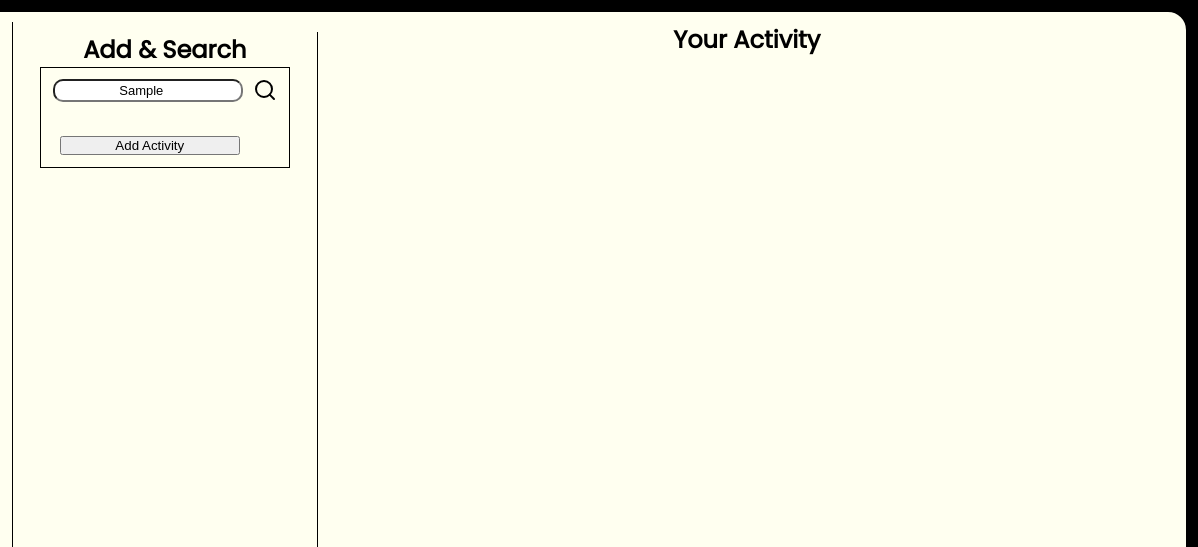
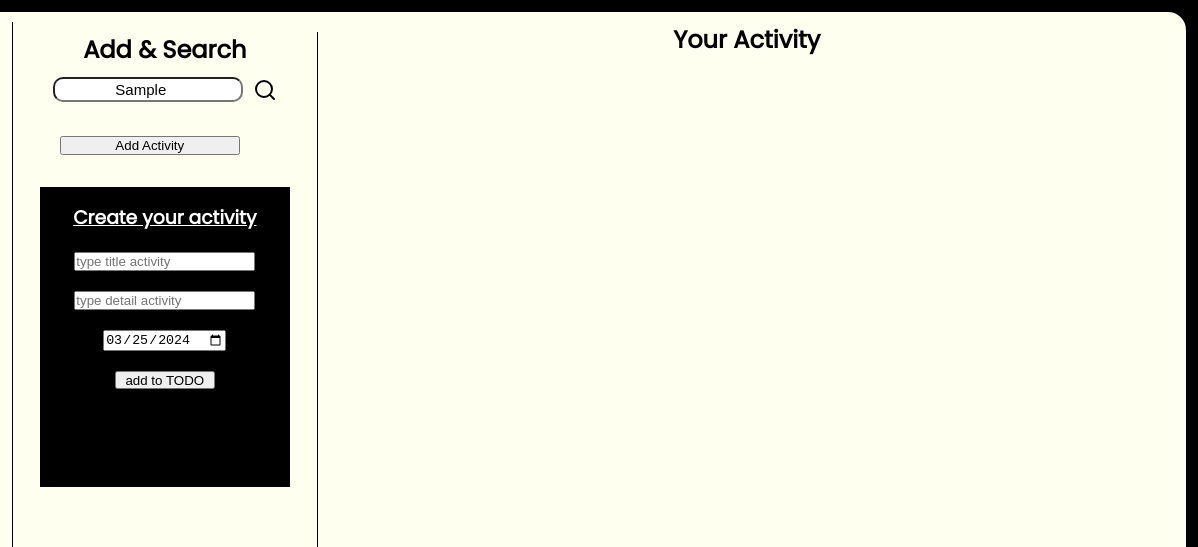
Before and after one commit to WillyRumapea/New-TODO-List, a plain HTML site: page index.html in a window 1280 px wide. Both pictures are taken after typing "Sample" into the empty fields and a click on the button "Add Activity". Shown: the top 547 px of the page, 82-1280 px from the left. Drawn offline with nearby package versions, Linux system fonts and the light colour scheme.

Commit message:
menambahkan js untuk dom dan lebih interaktif

```diff
--- a/css/style.css
+++ b/css/style.css
@@ -70,7 +70,6 @@ nav ul li {
   padding: 10px;
   align-items: center;
   justify-content: center;
-  border: 1px solid;
 }
 
 form#search-activity-form {
@@ -82,7 +81,7 @@ form#search-activity-form {
 
 form#search-activity-form input#search-activity {
   width: 190px;
-  font-size: 13px;
+  font-size: 15px;
   border-radius: 10px;
   text-align: center;
   padding: 2px;
@@ -93,6 +92,27 @@ label.add-activity-label button#add-activity {
   margin-right: 30px;
 }
 
+.add-activity-box {
+  width: 250px;
+  height: 300px;
+  background-color: black;
+  display: flex;
+  flex-direction: column;
+  align-items: center;
+  gap: 20px;
+  padding: 1rem;
+}
+
+.h3-box-add-activity {
+  color: #fff;
+  text-align: center;
+  text-decoration: underline;
+}
+
+.button-box-add-activity {
+  width: 100px;
+  height: 18px;
+}
 /* add & search section */
 #todo-list {
   width: 70.5%;
--- a/js/script.js
+++ b/js/script.js
@@ -0,0 +1,44 @@
+const makeTodo = document.getElementById("make-todo");
+const checkTodo = document.getElementById("check-todo");
+const clearTodo = document.getElementById("clear-todo");
+const searchActivity = document.getElementById("search-activity");
+const addActivity = document.getElementById("add-activity");
+const todoList = document.getElementById("todo-list");
+const activityGroup = document.getElementsByClassName("activity-group")[0];
+
+addActivity.addEventListener("click", () => {
+  // mebuat element box activity
+  let boxAddActivity = document.createElement("div");
+  let h3BoxAddActivity = document.createElement("h3");
+  let titleBoxAddActivity = document.createElement("input");
+  titleBoxAddActivity.type = "text";
+  titleBoxAddActivity.placeholder = "type title activity";
+
+  let detailBoxAddActivity = document.createElement("input");
+  detailBoxAddActivity.type = "text";
+  detailBoxAddActivity.placeholder = "type detail activity";
+
+  let dateBoxAddActivity = document.createElement("input");
+  dateBoxAddActivity.type = "date";
+
+  let buttonBoxAddActivity = document.createElement("button");
+  buttonBoxAddActivity.textContent = "add to TODO List";
+
+  // pemberian style untuk setiap element
+  boxAddActivity.className = "add-activity-box";
+  h3BoxAddActivity.className = "h3-box-add-activity";
+  h3BoxAddActivity.textContent = "Create your activity";
+  buttonBoxAddActivity.classList = "button-box-add-activity";
+
+  // membuat waktu otomatis pada todo
+  const dateToday = new Date().toISOString().split("T")[0];
+  dateBoxAddActivity.value = dateToday;
+
+  // memasukkan element ke dalam element induk
+  boxAddActivity.appendChild(h3BoxAddActivity);
+  boxAddActivity.appendChild(titleBoxAddActivity);
+  boxAddActivity.appendChild(detailBoxAddActivity);
+  boxAddActivity.appendChild(dateBoxAddActivity);
+  boxAddActivity.appendChild(buttonBoxAddActivity);
+  activityGroup.appendChild(boxAddActivity);
+});
```
